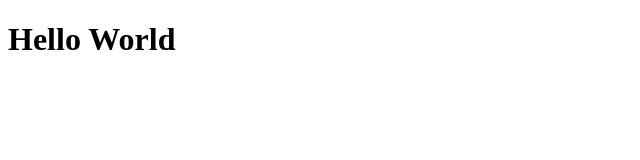
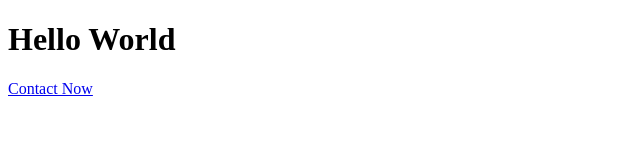
Before and after one commit to pklancer/subrep, a plain HTML site: page index.html in a window 1280 px wide. Shown: the whole page, without its empty margins (0-640 px from the left). Drawn offline with Linux system fonts and the light colour scheme.

Commit message:
index updated

```diff
--- a/index.html
+++ b/index.html
@@ -8,5 +8,6 @@
 </head>
 <body>
     <h1>Hello World</h1>
+    <a href="#">Contact Now</a>
 </body>
 </html>
```
